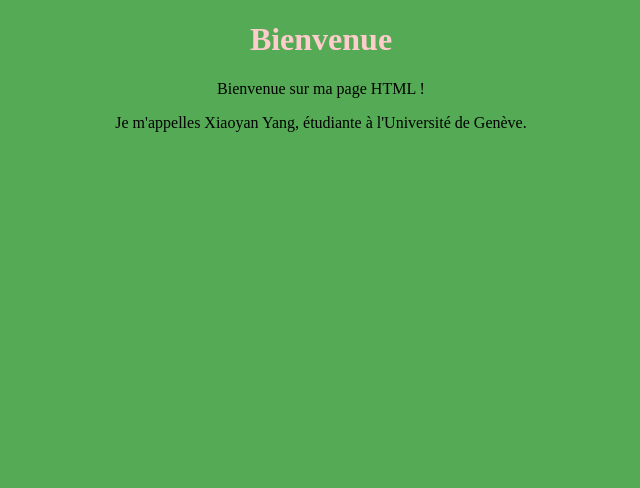
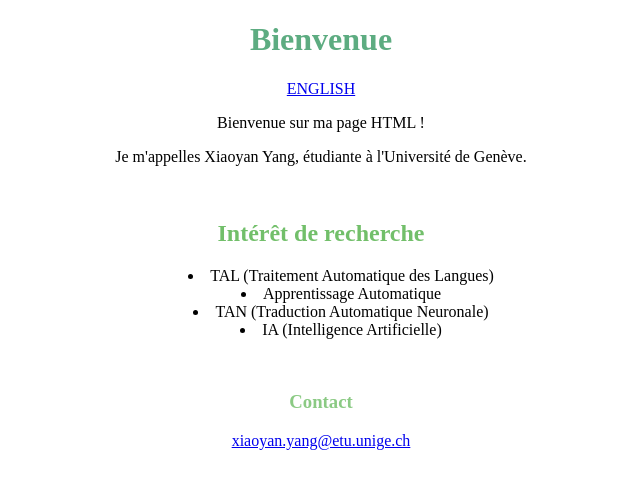
Before and after one commit to Cornill3/Cornill3.github.io, a plain HTML site: page Index.html in a window 1280 px wide. Shown: the whole page, without its empty margins (319-959 px from the left). Drawn offline with Linux system fonts and the light colour scheme.

Commit message:
Update index and css
Add English page

```diff
--- a/Index.html
+++ b/Index.html
@@ -1,12 +1,28 @@
 <!DOCTYPE html>
-<html>
+<html lang="fr">
 	<head>
 		<link rel="stylesheet" type="text/css" href="mystyle.css" />
-		<title>Page d'accueil</title>
+		<title>Xiaoyan Yang|Home</title>
 	</head>
 	<body>
 		<h1>Bienvenue</h1>
+		<div style="text-align: center;">
+		<a href="index_en.html" >ENGLISH</a>
+		</div>
 		<p>Bienvenue sur ma page HTML !</p>
 		<p>Je m'appelles Xiaoyan Yang, étudiante à l'Université de Genève. </p>
+		<br/>
+		<h2>Intérêt de recherche</h2>
+			<ul>
+				<li>TAL (Traitement Automatique des Langues)</li>
+				<li>Apprentissage Automatique</li>
+				<li>TAN (Traduction Automatique Neuronale)</li>
+				<li>IA (Intelligence Artificielle)</li>
+			</ul>
+		<br/>
+		<h3>Contact</h3>
+		<div style="text-align: center;">
+		<a href="mailto:xiaoyan.yang@etu.unige.ch">xiaoyan.yang@etu.unige.ch</a>
+		</div>
 	</body>
 </html>
--- a/mystyle.css
+++ b/mystyle.css
@@ -1,3 +1,7 @@
-h1{color:#ffcccc; text-align:center;}
+h1{color:#5dac81; text-align:center;}
 p {text-align:center;}
-body {background-color:#55aa55}
+body {background-color:#FFFFFF}
+h2{color:#72bf6a; text-align:center;}
+ul {list-style-position: inside;text-align:center;}
+a:visited {color:#ffcccc;}
+h3{color:#8bca84;text-align:center;}
```
Also changed, not shown: index_en.html (added, +28 -0 lines).
